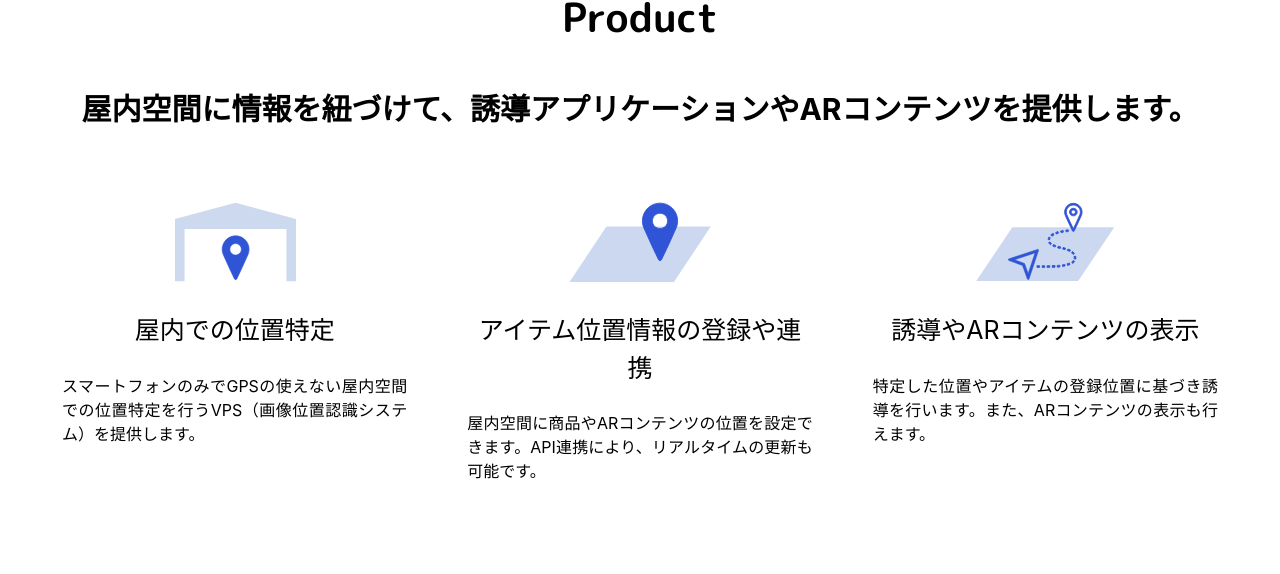
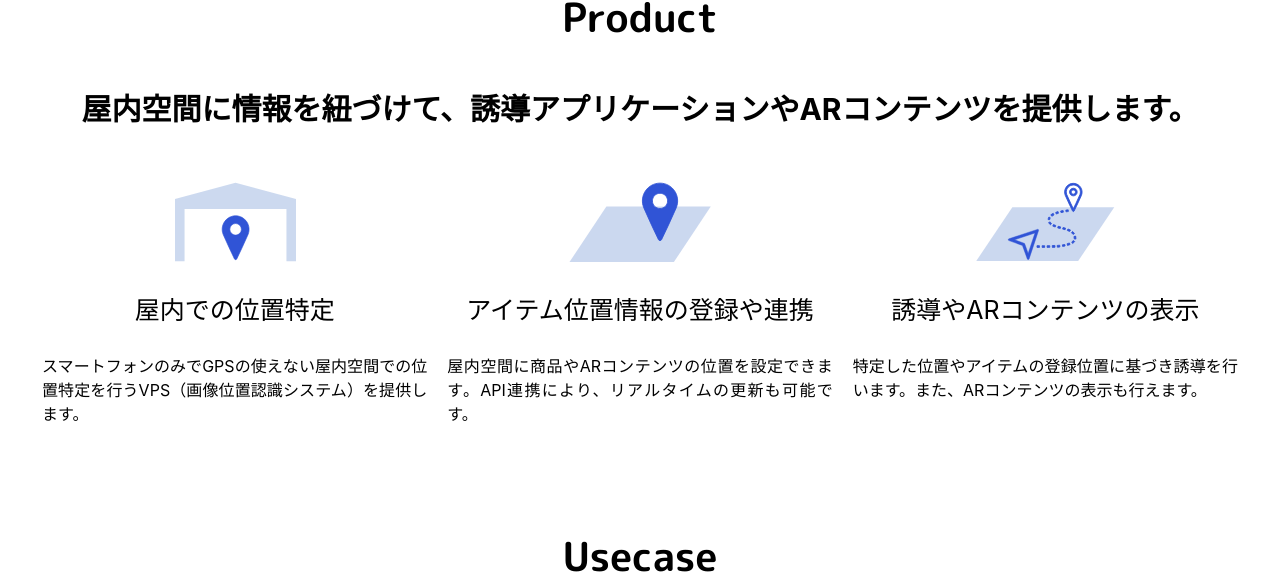
Before and after one commit to lapla-cogito/Nefront-HP, a Next.js app: page / in a window 1280 px wide. Shown: the part 1035-1609 px from the top of the page. Built offline with nearby package versions, Linux system fonts and the light colour scheme.

Commit message:
particle周り

```diff
--- a/components/config.js
+++ b/components/config.js
@@ -2,7 +2,7 @@ const ParticlesConfig = () => {
     particlesJS("hoge", {
       particles: {
         number: {
-          value: 80,
+          value: 104,
           density: {
             enable: true,
             value_area: 800,
--- a/components/css/style.css
+++ b/components/css/style.css
@@ -56,12 +56,12 @@ body {
     display: flex;
     align-content: center;
     flex-direction: row;
-    flex-wrap: wrap
+    flex-wrap: wrap;
+    justify-content: center
 }
 
 .flexdiv {
     flex: 1 0 300px;
-    margin: 20px
 }
 
 .contactform {
--- a/components/particles.js
+++ b/components/particles.js
@@ -970,7 +970,7 @@ const Particles = () => {
           dist_mouse = Math.sqrt(dx_mouse * dx_mouse + dy_mouse * dy_mouse);
 
         var normVec = { x: dx_mouse / dist_mouse, y: dy_mouse / dist_mouse },
-          repulseRadius = pJS.interactivity.modes.repulse.distance * 1.2,
+          repulseRadius = pJS.interactivity.modes.repulse.distance,
           velocity = 100,
           repulseFactor = clamp(
             (1 / repulseRadius) *
--- a/components/typeNefront.js
+++ b/components/typeNefront.js
@@ -11,7 +11,7 @@ function TypeNefront() {
           <TypeWriter
             onInit={(TypeWriter) => {
               TypeWriter.typeString(
-                "<span style='color:#3054D6;'>Ne</span><span style='color:#3054D6;'>w</span>"
+                "<span style='color:#3054D6;'>Ne</span><span style='color:#FFFFFF;'>w</span>"
               )
                 .pauseFor(500)
                 .deleteChars(1)
```
